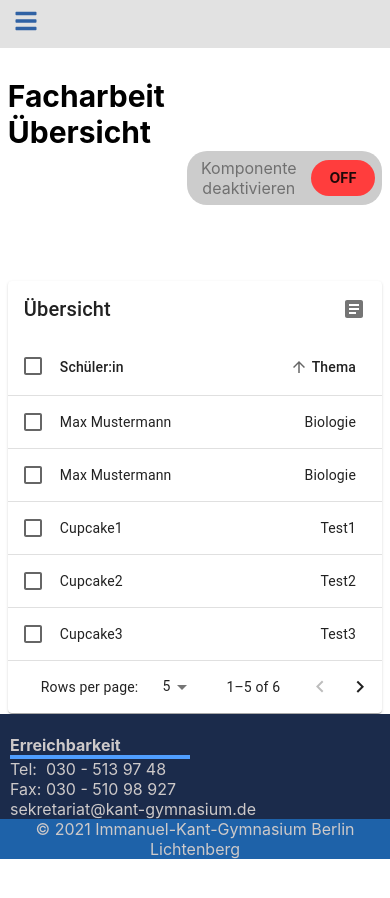
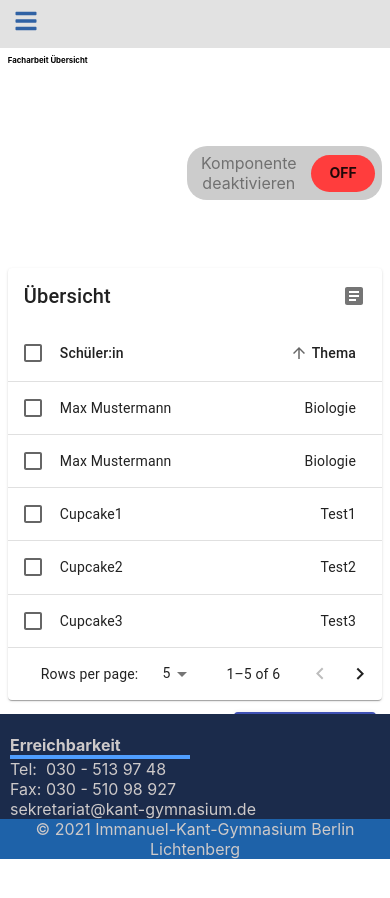
Before and after one commit to Doubrixel/digitalisierung-at-school, a React (Create React App) app in the folder frontend/: page /admin/facharbeit in a window 390 px wide. Shown: the top 898 px of the page. Built offline with nearby package versions, Linux system fonts and the light colour scheme.

Commit message:
UebersichtAdminFA

```diff
--- a/frontend/src/pages/admin/AdminFacharbeitPage.css
+++ b/frontend/src/pages/admin/AdminFacharbeitPage.css
@@ -14,7 +14,7 @@
     height: 5vh;
     color: black;
     font-weight: bold;
-    font-size: 30px;
+    font-size: 2vw;
     text-align: left;
 }
 
@@ -54,7 +54,7 @@
     grid-column-start: 1;
     grid-column-end: 5;
     grid-row-start: 1;
-    font-size: 100px;
+    font-size: 2vw;
     width: 30vw;
     height: 5vh;
   }
@@ -112,7 +112,7 @@
     grid-column-start: 8;
     grid-column-end: 10;
     grid-row-start: 9;
-    margin-top: 3vh;
+    margin-top: 4vh;
   }
 
   #SubmitButtonUebersichtFA{
@@ -157,7 +157,7 @@
     grid-column-start: 4;
     grid-column-end: 8;
     grid-row-start: 8;
-    margin-top: 3vh;
+    margin-top: 4vh;
     margin-left: 10vw;
   }
 }
@@ -195,7 +195,7 @@
     grid-column-start: 3;
     grid-column-end: 5;
     grid-row-start: 9;
-    margin-top: 5vh;
+    margin-top: 6vh;
   }
 
 }
@@ -234,6 +234,6 @@
     grid-column-start: 2;
     grid-column-end: 3;
     grid-row-start: 9;
-    margin-top: 5vh;
+    margin-top: 7vh;
   }
 }
--- a/frontend/src/pages/admin/AdminFacharbeitPage.tsx
+++ b/frontend/src/pages/admin/AdminFacharbeitPage.tsx
@@ -30,7 +30,7 @@ function AdminFacharbeitPage() {
         <TableUebersichtFA />
       </div>
       <div id="ButtonUebersichtFA">
-        <CreatePDFButton style={{ marginTop: '4vh' }} onClick={handleGeneratePDF} />
+        <CreatePDFButton style={{ marginTop: '2vh' }} onClick={handleGeneratePDF} />
       </div>
     </div>
   );
```
